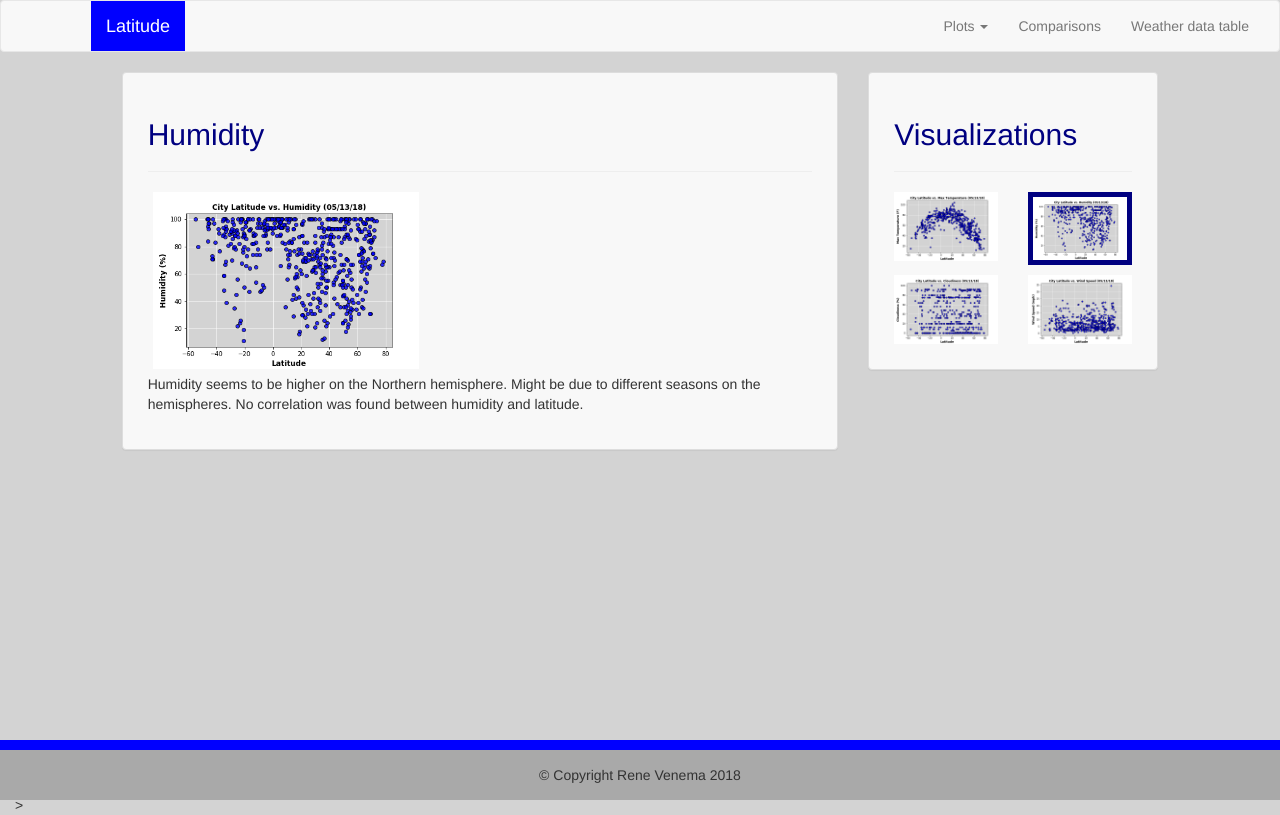
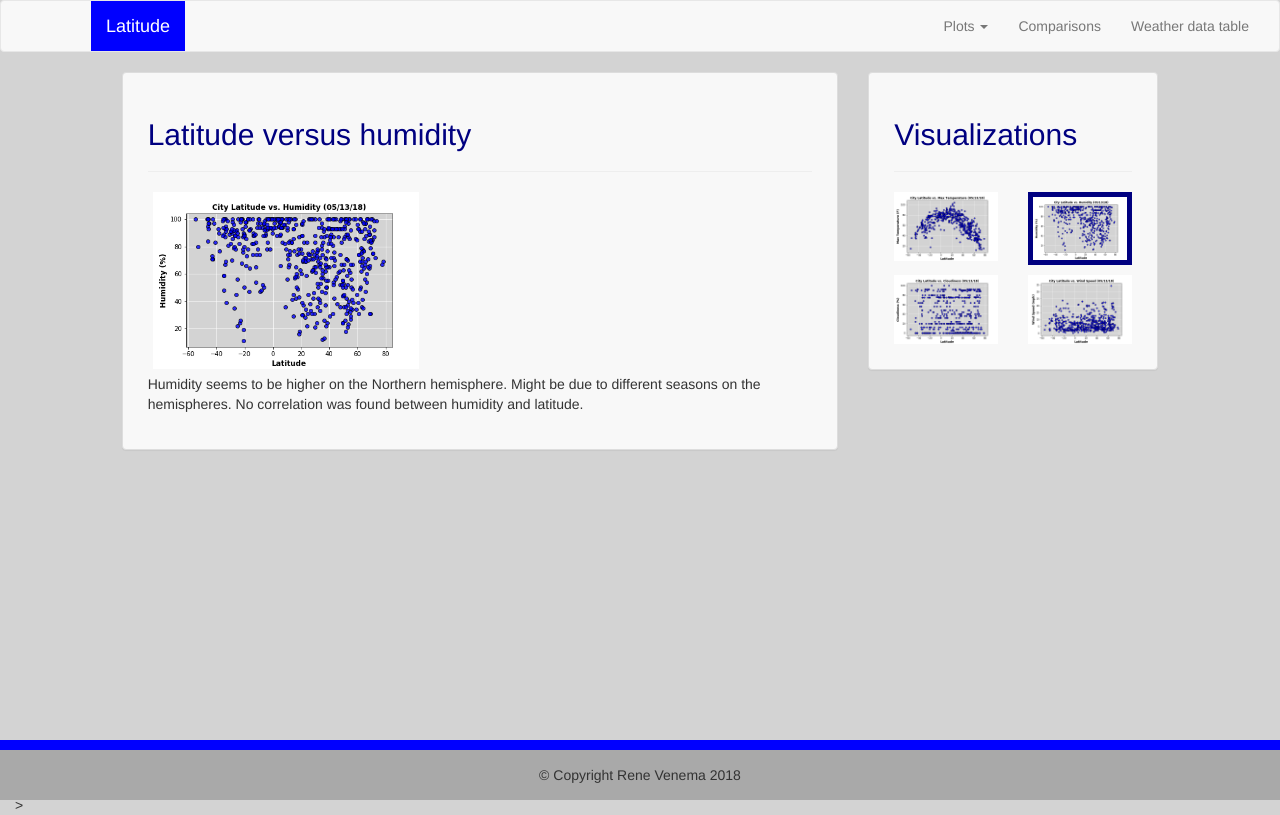
Before and after one commit to tardis123/Web-visualization-world-cities-weather-data, a plain HTML site: page humidity.html in a window 1280 px wide. Drawn offline with nearby package versions, Linux system fonts and the light colour scheme.

Commit message:
Add files via upload

```diff
--- a/humidity.html
+++ b/humidity.html
@@ -63,7 +63,7 @@
 
 		<div class="panel panel-default">
 			<div class="panel-body">
-			  <h2>Humidity</h2>
+			  <h2>Latitude versus humidity</h2>
 			  <hr>
 			  <img class = "img-responsive" src="images/humidity.png" style="width:40%; margin: 5px;" alt="Latitude versus wind speed" >
 			  <p>Humidity seems to be higher on the Northern hemisphere. Might be due to different seasons on the hemispheres.
```
